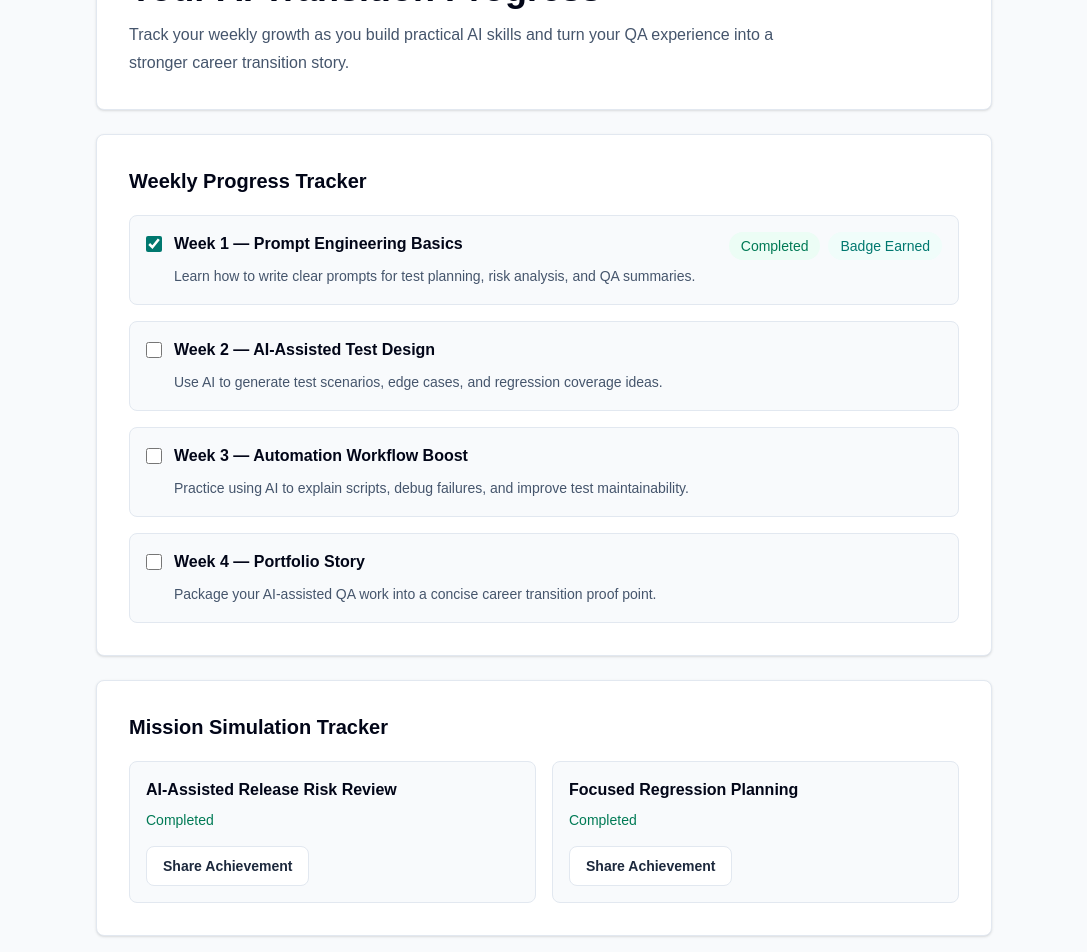
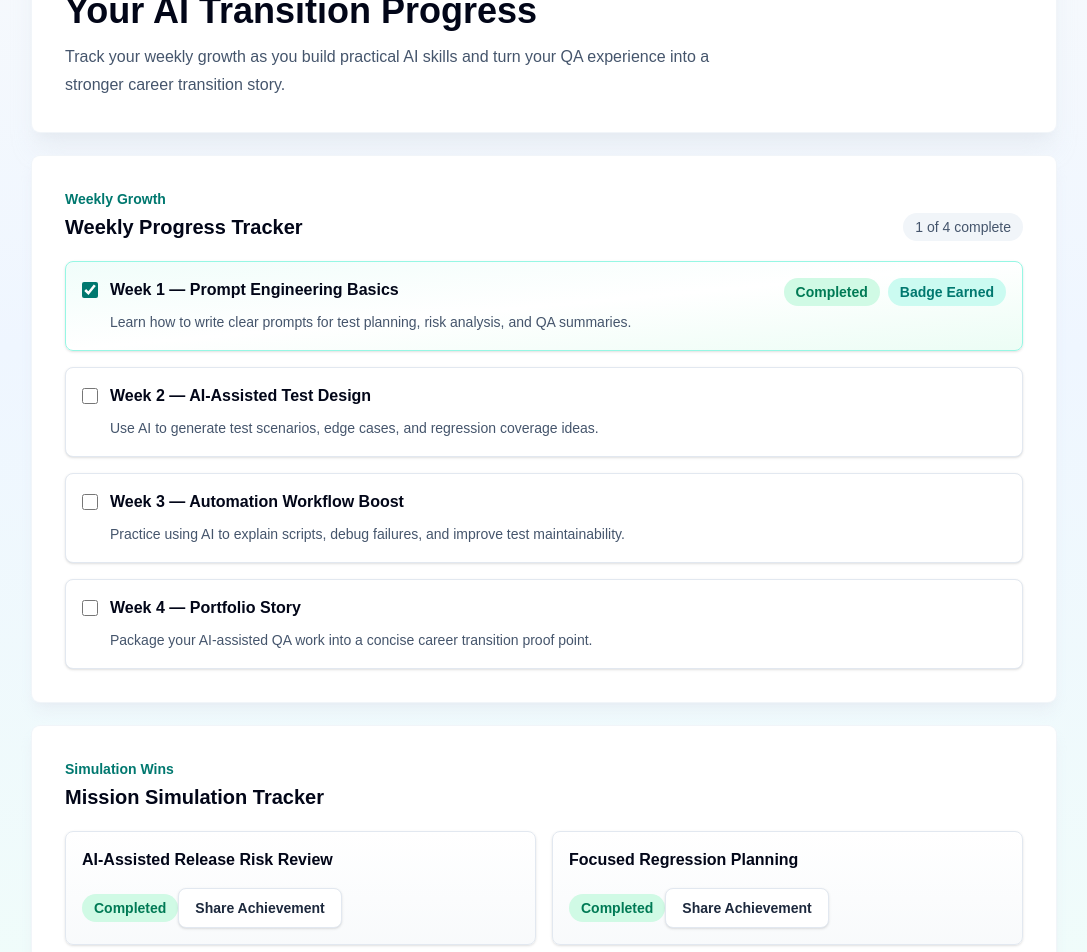
Before and after one commit to divya-gitrep/evolvecareer-ai, a Next.js app: page /progress in a window 1280 px wide. Shown: the part 160-1112 px from the top of the page, without its empty margins (96-1183 px from the left). Built offline with nearby package versions, Linux system fonts and the light colour scheme.

Commit message:
Polished UI for Dashboard and Progress Tracker page

```diff
--- a/app/progress/page.tsx
+++ b/app/progress/page.tsx
@@ -63,13 +63,13 @@ export default function ProgressPage() {
   )?.title;
 
   return (
-    <main className="min-h-screen bg-slate-50 p-6 text-slate-950">
-      <section className="mx-auto max-w-4xl py-10">
-        <header className="rounded-lg border border-slate-200 bg-white p-6 shadow-sm sm:p-8">
-          <p className="text-sm font-medium text-teal-700">
+    <main className="min-h-screen bg-[linear-gradient(180deg,#f8fafc_0%,#eff6ff_42%,#f0fdfa_100%)] p-5 text-slate-950 sm:p-8">
+      <section className="mx-auto max-w-5xl py-8 sm:py-10">
+        <header className="rounded-lg border border-white/80 bg-white/95 p-6 shadow-xl shadow-slate-200/70 ring-1 ring-slate-100 sm:p-8">
+          <p className="inline-flex rounded-full border border-teal-100 bg-teal-50 px-3 py-1 text-sm font-semibold text-teal-700">
             Progress Tracker
           </p>
-          <h1 className="mt-3 text-3xl font-semibold sm:text-4xl">
+          <h1 className="mt-4 text-3xl font-semibold tracking-normal sm:text-4xl">
             Your AI Transition Progress
           </h1>
           <p className="mt-3 max-w-2xl leading-7 text-slate-600">
@@ -78,8 +78,20 @@ export default function ProgressPage() {
           </p>
         </header>
 
-        <section className="mt-6 rounded-lg border border-slate-200 bg-white p-6 shadow-sm sm:p-8">
-          <h2 className="text-xl font-semibold">Weekly Progress Tracker</h2>
+        <section className="mt-6 rounded-lg border border-white/80 bg-white/95 p-6 shadow-lg shadow-slate-200/60 ring-1 ring-slate-100 sm:p-8">
+          <div className="flex flex-col gap-2 sm:flex-row sm:items-end sm:justify-between">
+            <div>
+              <p className="text-sm font-semibold text-teal-700">
+                Weekly Growth
+              </p>
+              <h2 className="mt-1 text-xl font-semibold">
+                Weekly Progress Tracker
+              </h2>
+            </div>
+            <span className="w-fit rounded-full bg-slate-100 px-3 py-1 text-sm font-medium text-slate-600">
+              {completedWeeks.size} of {weeklyProgress.length} complete
+            </span>
+          </div>
           <div className="mt-5 space-y-4">
             {weeklyProgress.map((week) => {
               const isCompleted = completedWeeks.has(week.id);
@@ -87,7 +99,11 @@ export default function ProgressPage() {
               return (
                 <article
                   key={week.id}
-                  className="rounded-lg border border-slate-200 bg-slate-50 p-4"
+                  className={`rounded-lg border p-4 shadow-sm transition hover:-translate-y-0.5 hover:shadow-md ${
+                    isCompleted
+                      ? "border-teal-200 bg-gradient-to-br from-teal-50 via-white to-emerald-50"
+                      : "border-slate-200 bg-white hover:border-teal-200"
+                  }`}
                 >
                   <div className="flex flex-col gap-4 sm:flex-row sm:items-start sm:justify-between">
                     <label className="flex cursor-pointer items-start gap-3">
@@ -109,10 +125,10 @@ export default function ProgressPage() {
 
                     {isCompleted ? (
                       <div className="flex shrink-0 flex-wrap gap-2">
-                        <span className="rounded-full bg-emerald-50 px-3 py-1 text-sm font-medium text-emerald-700">
+                        <span className="rounded-full bg-emerald-100 px-3 py-1 text-sm font-semibold text-emerald-700">
                           Completed
                         </span>
-                        <span className="rounded-full bg-teal-50 px-3 py-1 text-sm font-medium text-teal-700">
+                        <span className="rounded-full bg-teal-100 px-3 py-1 text-sm font-semibold text-teal-700">
                           Badge Earned
                         </span>
                       </div>
@@ -124,26 +140,29 @@ export default function ProgressPage() {
           </div>
         </section>
 
-        <section className="mt-6 rounded-lg border border-slate-200 bg-white p-6 shadow-sm sm:p-8">
-          <h2 className="text-xl font-semibold">
+        <section className="mt-6 rounded-lg border border-white/80 bg-white/95 p-6 shadow-lg shadow-slate-200/60 ring-1 ring-slate-100 sm:p-8">
+          <p className="text-sm font-semibold text-teal-700">
+            Simulation Wins
+          </p>
+          <h2 className="mt-1 text-xl font-semibold">
             Mission Simulation Tracker
           </h2>
           <div className="mt-5 grid gap-4 sm:grid-cols-2">
             {simulationMissions.map((mission) => (
               <article
                 key={mission.id}
-                className="rounded-lg border border-slate-200 bg-slate-50 p-4"
+                className="rounded-lg border border-slate-200 bg-gradient-to-b from-white to-slate-50 p-4 shadow-sm transition hover:-translate-y-0.5 hover:border-teal-200 hover:shadow-md"
               >
                 <h3 className="font-semibold text-slate-950">
                   {mission.title}
                 </h3>
-                <p className="mt-2 text-sm font-medium text-emerald-700">
+                <p className="mt-3 inline-flex rounded-full bg-emerald-100 px-3 py-1 text-sm font-semibold text-emerald-700">
                   {mission.status}
                 </p>
                 <button
                   type="button"
                   onClick={() => setSharedMission(mission.id)}
-                  className="mt-4 inline-flex h-10 items-center justify-center rounded-lg border border-slate-200 bg-white px-4 text-sm font-semibold text-slate-800 transition hover:border-teal-300 hover:text-teal-700 focus:outline-none focus:ring-4 focus:ring-teal-100"
+                  className="mt-4 inline-flex h-10 items-center justify-center rounded-lg border border-slate-200 bg-white px-4 text-sm font-semibold text-slate-800 shadow-sm transition hover:-translate-y-0.5 hover:border-teal-300 hover:text-teal-700 hover:shadow-md focus:outline-none focus:ring-4 focus:ring-teal-100"
                 >
                   Share Achievement
                 </button>
@@ -153,11 +172,11 @@ export default function ProgressPage() {
         </section>
 
         {sharedMissionTitle ? (
-          <section className="mt-6 rounded-lg border border-teal-200 bg-white p-6 shadow-sm sm:p-8">
-            <p className="text-sm font-semibold text-teal-700">
+          <section className="mt-6 rounded-lg border border-teal-200 bg-white/95 p-6 shadow-lg shadow-teal-100/70 ring-1 ring-teal-50 sm:p-8">
+            <p className="inline-flex rounded-full bg-teal-50 px-3 py-1 text-sm font-semibold text-teal-700">
               Mock share message
             </p>
-            <p className="mt-3 rounded-lg bg-slate-50 p-4 leading-7 text-slate-700">
+            <p className="mt-4 rounded-lg border border-slate-200 bg-gradient-to-br from-slate-50 to-white p-4 leading-7 text-slate-700">
               I completed the {sharedMissionTitle} mission on EvolveCareer AI
               and took another step toward my AI-enabled QA career transition.
             </p>
```
Also changed, not shown: app/dashboard/page.tsx (+31 -23 lines).
